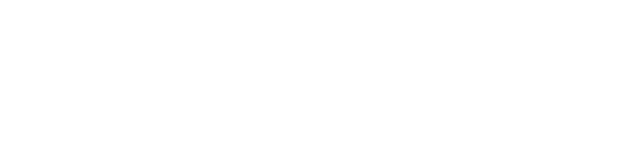
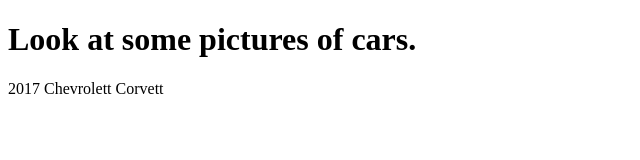
Before and after one commit to cl4598/ECS2022, a plain HTML site: page index.html in a window 1280 px wide. Shown: the whole page, without its empty margins (0-640 px from the left). Drawn offline with Linux system fonts and the light colour scheme.

Commit message:
Added paragraphs and heading

```diff
--- a/index.html
+++ b/index.html
@@ -1,6 +1,7 @@
 <!DOCTYPE html>
 <html>
    <body>
-
+      <h1>Look at some pictures of cars.</h1>
+      <p>2017 Chevrolett Corvett</p>
    </body>
 </html>
```
